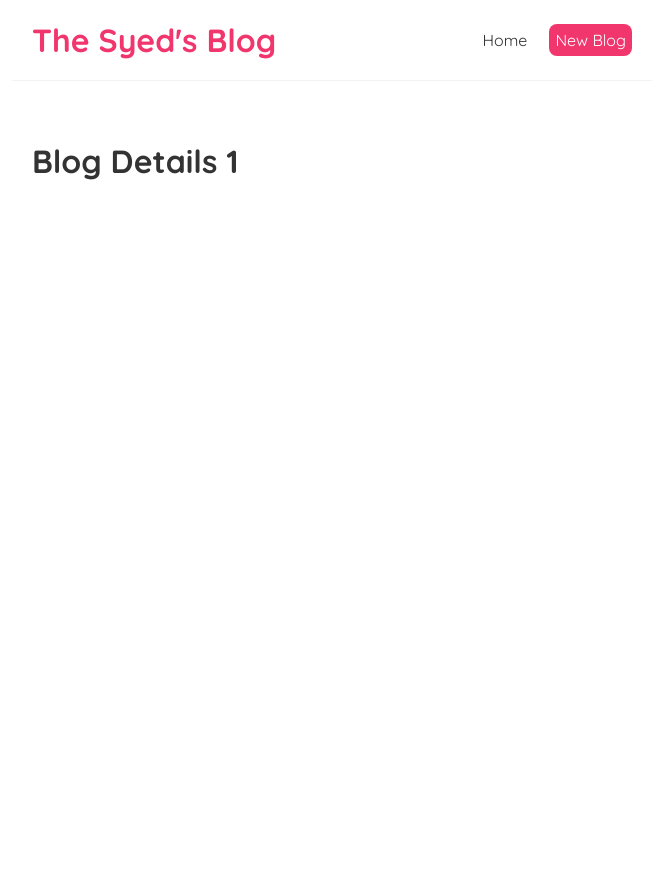
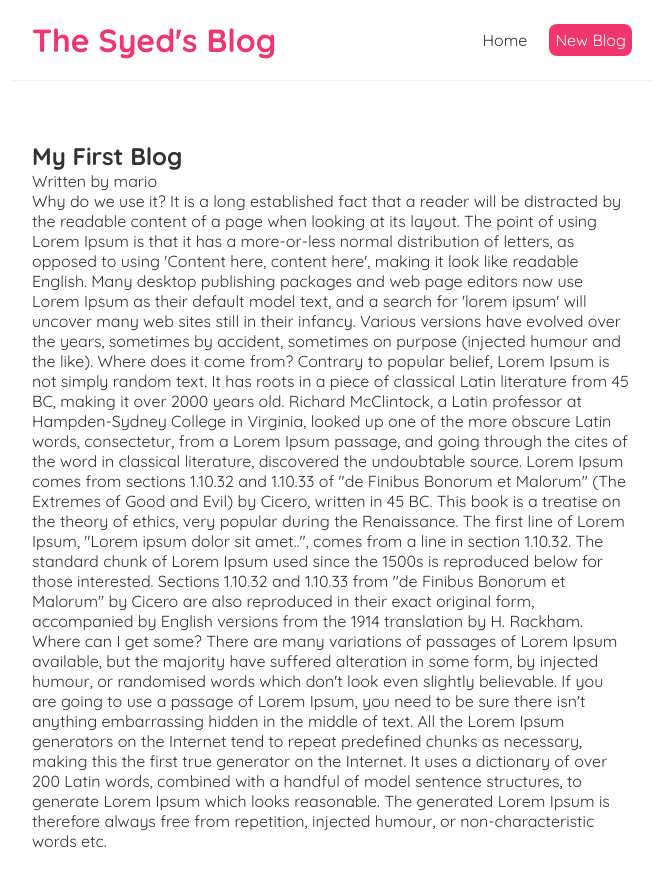
Before and after one commit to Syed-Sadman/React-Blog-Pro, a React (Create React App) app: page /blogs/1 in a window 1280 px wide. Shown: the top 886 px of the page, without its empty margins (308-971 px from the left). Before the commit the page ends 800 px from the top, so only its background shows below. Built offline with nearby package versions, Linux system fonts and the light colour scheme; data requests are answered from the project's data file; the HTML template or start-up script is replaced by a standard one.

Commit message:
bug fixed & reused custom hooks useFetch

```diff
--- a/src/App.js
+++ b/src/App.js
@@ -19,7 +19,7 @@ function App() {
             <Route path='/contact'>
               <Contact/>
             </Route>
-            <Route path='/blogs/:id'>
+            <Route path="/blogs/:id">
               <BlogDetails/>
             </Route>
           </Switch>
--- a/src/BlogDetails.js
+++ b/src/BlogDetails.js
@@ -1,12 +1,22 @@
 import { useParams } from "react-router";
+import useFetch from "./useFetch";
 
 
 
 const BlogDetails=()=>{
     const {id}=useParams();
+    const { error,isPending, data: blog}=useFetch('http://localhost:8000/blogs/' + id);
     return(
-        <div>
-            <h1> Blog Details {id} </h1>
+        <div className="blog-details">
+            {isPending && <div> Loading......</div>}
+            {error && <div> {error} </div>}
+            {blog && (
+                <article>
+                    <h2>{blog.title}</h2>
+                    <p>Written by {blog.author}</p>
+                    <div>{blog.body}</div>
+                </article>
+            )}
         </div>
     )
 }
--- a/src/BlogList.js
+++ b/src/BlogList.js
@@ -1,12 +1,11 @@
 import React from 'react'
 import  { Link } from 'react-router-dom'
-function BlogList(props) {      //another way is destructuring props like {blogs,title}
-    const blogs=props.blogs
-    const title=props.title
 
+
+const BlogList=({blogs})=>{
     return (
         <div className="blog-list">
-                <h2> {title}</h2>
+
                 {blogs.map((blog)=>(
 
                     <div className="blog-preview" key={blog.id}>
--- a/src/Home.js
+++ b/src/Home.js
@@ -1,18 +1,16 @@
-//import React,{useState,useEffect} from 'react'
-import BlogList from './BlogList'
-import useFetch from './useFetch'
+import BlogList from "./BlogList";
+import useFetch from "./useFetch";
 
-function Home() {
-    const {data,isLoading,error}=useFetch('http://localhost:8000/blogs')
+const Home = () => {
+  const { error, isPending, data: blogs } = useFetch('http://localhost:8000/blogs')
 
-    return (
-        <div className="home">
-            {error && <div> {error}</div>}
-            {isLoading && <div> Loading</div>}
-            {data && <BlogList blogs={data} title="All Blogs"/>}
-            {/* <BlogList blogs={blogs.filter((blog)=>blog.author==='Mario')} title="Mario's Blogs"/> */}
-        </div>
-    )
+  return (
+    <div className="home">
+      { error && <div>{ error }</div> }
+      { isPending && <div>Loading...</div> }
+      { blogs && <BlogList blogs={blogs} /> }
+    </div>
+  );
 }
 
-export default Home
+export default Home;
--- a/src/useFetch.js
+++ b/src/useFetch.js
@@ -1,33 +1,43 @@
-import {useState,useEffect} from 'react'
 
-const useFetch=(url)=>{
-    const [data,setData]=useState(null)
-    const [isLoading,setLoading]=useState(true)
-    const [error,setError]=useState(null);
+import { useState, useEffect } from 'react';
 
+const useFetch = (url) => {
+  const [data, setData] = useState(null);
+  const [isPending, setIsPending] = useState(true);
+  const [error, setError] = useState(null);
 
-    useEffect(() => {
+  useEffect(() => {
+    const abortCont = new AbortController();
 
+    setTimeout(() => {
+      fetch(url, { signal: abortCont.signal })
+      .then(res => {
+        if (!res.ok) { // error coming back from server
+          throw Error('could not fetch the data for that resource');
+        }
+        return res.json();
+      })
+      .then(data => {
+        setIsPending(false);
+        setData(data);
+        setError(null);
+      })
+      .catch(err => {
+        if (err.name === 'AbortError') {
+          console.log('fetch aborted')
+        } else {
+          // auto catches network / connection error
+          setIsPending(false);
+          setError(err.message);
+        }
+      })
+    }, 1000);
 
-        fetch(url)
-        .then(res=>{
-            if(!res.ok){
-                throw Error ('Could not fetch data from the server');
-            }
-           return res.json()
-        })
-        .then(data=>{
-            setData(data)
-            setLoading(false)
-            setError(null);
-        })
-        .catch(err=>{
-            setError(err.message)})
-            setLoading(true)
+    // abort the fetch
+    return () => abortCont.abort();
+  }, [url])
 
-
-    }, [url])
-    return {data,isLoading,error}
+  return { data, isPending, error };
 }
 
 export default useFetch;
```
